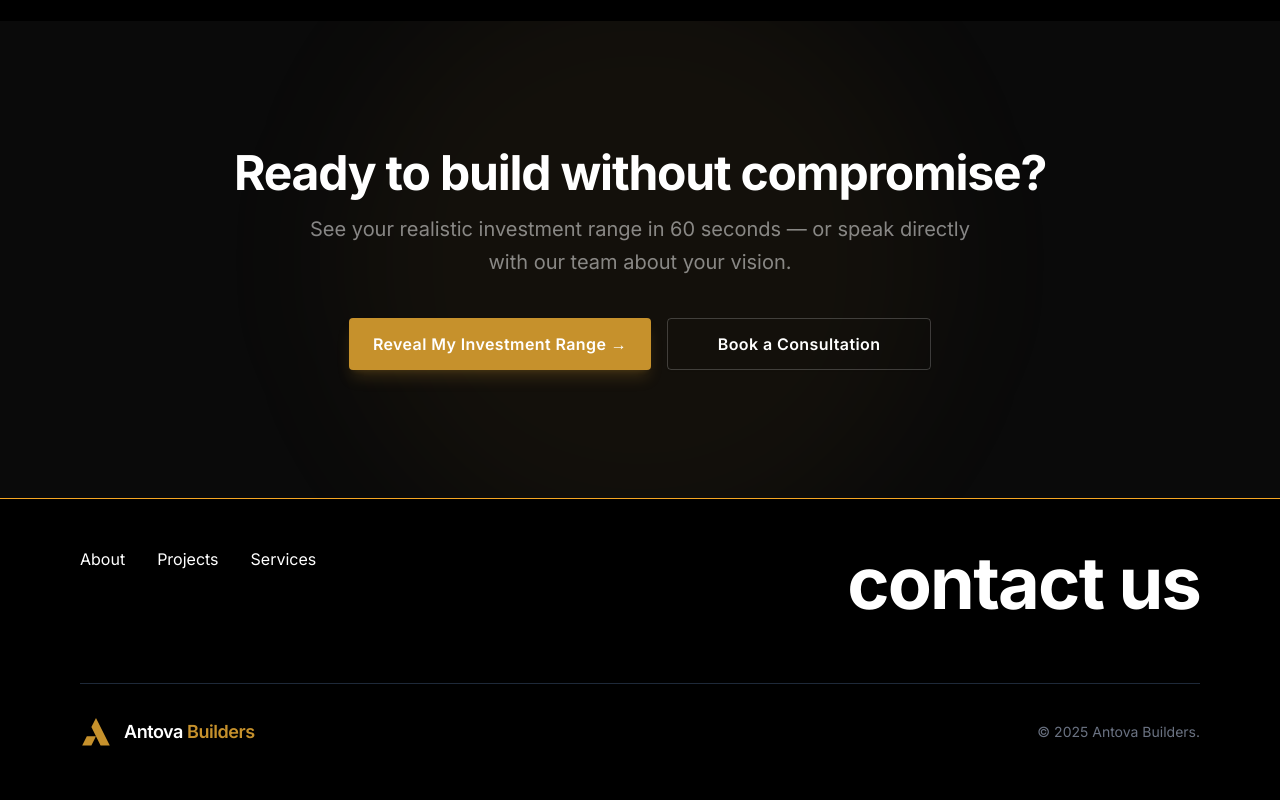
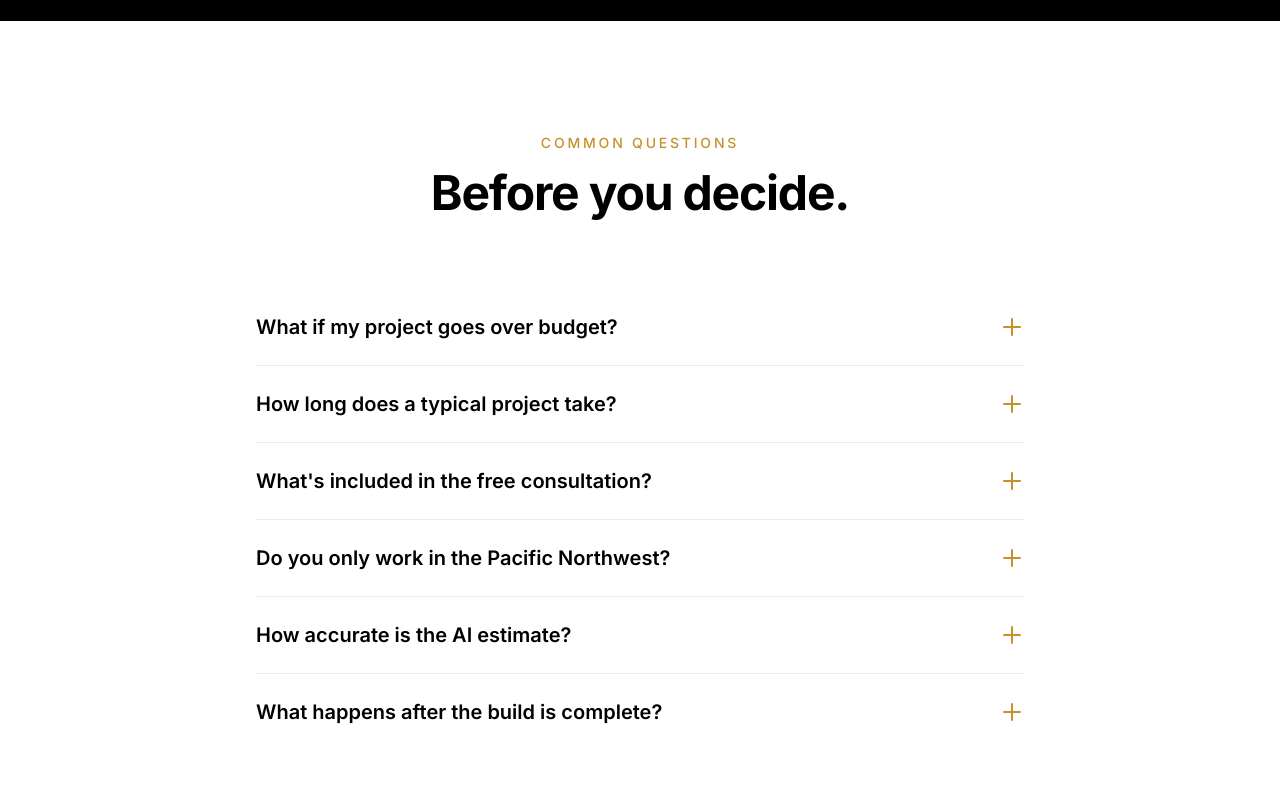
Before and after one commit to danjpm1/test6, a Next.js app: page / in a window 1280 px wide. Shown: the part 6800-7600 px from the top of the page. Built offline with nearby package versions, Linux system fonts and the light colour scheme.

Commit message:
Update page.tsx

```diff
--- a/app/page.tsx
+++ b/app/page.tsx
@@ -1092,6 +1092,100 @@ export default function AntovaBuilders() {
       {/* Google Reviews Section */}
       <GoogleReviewsSection />
 
+      {/* ━━━ FAQ — Objection-handling before the close ━━━ */}
+      <section className="py-20 lg:py-28 bg-white">
+        <div className="px-4 lg:px-8 xl:px-12 w-full max-w-[1800px] mx-auto">
+          <div className="max-w-3xl mx-auto">
+            <div className="text-center mb-14 lg:mb-18">
+              <p className="text-[#c6912c] font-medium tracking-[0.2em] uppercase text-sm mb-4">Common questions</p>
+              <h2 className="text-3xl md:text-4xl lg:text-5xl font-bold text-black tracking-tight">
+                Before you decide.
+              </h2>
+            </div>
+
+            <div className="divide-y divide-black/[0.08]">
+              {/* Q1 — Budget fear */}
+              <details className="group py-6">
+                <summary className="flex items-center justify-between cursor-pointer list-none">
+                  <h3 className="text-lg md:text-xl font-semibold text-black pr-8">What if my project goes over budget?</h3>
+                  <span className="text-[#c6912c] flex-shrink-0 transition-transform duration-200 group-open:rotate-45">
+                    <svg className="w-6 h-6" fill="none" stroke="currentColor" strokeWidth={2} viewBox="0 0 24 24"><path strokeLinecap="round" strokeLinejoin="round" d="M12 4v16m8-8H4" /></svg>
+                  </span>
+                </summary>
+                <p className="text-black/50 text-base leading-relaxed mt-4 pr-14">
+                  It won't. Our AI-powered scope analysis identifies cost variables before construction begins — not after. You'll receive a detailed investment range upfront, and we lock in pricing before breaking ground. In 150+ projects, our final costs have stayed within the original estimate.
+                </p>
+              </details>
+
+              {/* Q2 — Timeline fear */}
+              <details className="group py-6">
+                <summary className="flex items-center justify-between cursor-pointer list-none">
+                  <h3 className="text-lg md:text-xl font-semibold text-black pr-8">How long does a typical project take?</h3>
+                  <span className="text-[#c6912c] flex-shrink-0 transition-transform duration-200 group-open:rotate-45">
+                    <svg className="w-6 h-6" fill="none" stroke="currentColor" strokeWidth={2} viewBox="0 0 24 24"><path strokeLinecap="round" strokeLinejoin="round" d="M12 4v16m8-8H4" /></svg>
+                  </span>
+                </summary>
+                <p className="text-black/50 text-base leading-relaxed mt-4 pr-14">
+                  Timelines vary by scope — a major renovation typically runs 3–6 months, while a custom home build is 8–14 months. We provide a detailed construction timeline during your free consultation, and we've maintained a 98% on-time delivery rate across all projects.
+                </p>
+              </details>
+
+              {/* Q3 — Consultation commitment */}
+              <details className="group py-6">
+                <summary className="flex items-center justify-between cursor-pointer list-none">
+                  <h3 className="text-lg md:text-xl font-semibold text-black pr-8">What's included in the free consultation?</h3>
+                  <span className="text-[#c6912c] flex-shrink-0 transition-transform duration-200 group-open:rotate-45">
+                    <svg className="w-6 h-6" fill="none" stroke="currentColor" strokeWidth={2} viewBox="0 0 24 24"><path strokeLinecap="round" strokeLinejoin="round" d="M12 4v16m8-8H4" /></svg>
+                  </span>
+                </summary>
+                <p className="text-black/50 text-base leading-relaxed mt-4 pr-14">
+                  A 45-minute session with your project team where we walk through your vision, review your AI estimate in detail, discuss materials and design options, and provide a preliminary timeline. You'll leave with a clear understanding of scope, investment, and next steps — with zero obligation to proceed.
+                </p>
+              </details>
+
+              {/* Q4 — Location */}
+              <details className="group py-6">
+                <summary className="flex items-center justify-between cursor-pointer list-none">
+                  <h3 className="text-lg md:text-xl font-semibold text-black pr-8">Do you only work in the Pacific Northwest?</h3>
+                  <span className="text-[#c6912c] flex-shrink-0 transition-transform duration-200 group-open:rotate-45">
+                    <svg className="w-6 h-6" fill="none" stroke="currentColor" strokeWidth={2} viewBox="0 0 24 24"><path strokeLinecap="round" strokeLinejoin="round" d="M12 4v16m8-8H4" /></svg>
+                  </span>
+                </summary>
+                <p className="text-black/50 text-base leading-relaxed mt-4 pr-14">
+                  Our primary service area covers the Inland Northwest — Eastern Washington, Northern Idaho, and surrounding regions. For select projects outside this area, we offer consulting and project management services. Use the estimator to start, and we'll discuss logistics during your consultation.
+                </p>
+              </details>
+
+              {/* Q5 — AI trust */}
+              <details className="group py-6">
+                <summary className="flex items-center justify-between cursor-pointer list-none">
+                  <h3 className="text-lg md:text-xl font-semibold text-black pr-8">How accurate is the AI estimate?</h3>
+                  <span className="text-[#c6912c] flex-shrink-0 transition-transform duration-200 group-open:rotate-45">
+                    <svg className="w-6 h-6" fill="none" stroke="currentColor" strokeWidth={2} viewBox="0 0 24 24"><path strokeLinecap="round" strokeLinejoin="round" d="M12 4v16m8-8H4" /></svg>
+                  </span>
+                </summary>
+                <p className="text-black/50 text-base leading-relaxed mt-4 pr-14">
+                  The online estimator provides a realistic investment range based on project type, size, and regional data. It's designed to give you directional clarity — not a final quote. During your consultation, we refine the numbers with site-specific details, material selections, and your exact specifications to produce a precise, locked-in estimate.
+                </p>
+              </details>
+
+              {/* Q6 — Post-build warranty */}
+              <details className="group py-6">
+                <summary className="flex items-center justify-between cursor-pointer list-none">
+                  <h3 className="text-lg md:text-xl font-semibold text-black pr-8">What happens after the build is complete?</h3>
+                  <span className="text-[#c6912c] flex-shrink-0 transition-transform duration-200 group-open:rotate-45">
+                    <svg className="w-6 h-6" fill="none" stroke="currentColor" strokeWidth={2} viewBox="0 0 24 24"><path strokeLinecap="round" strokeLinejoin="round" d="M12 4v16m8-8H4" /></svg>
+                  </span>
+                </summary>
+                <p className="text-black/50 text-base leading-relaxed mt-4 pr-14">
+                  We don't disappear after the final walkthrough. Every Antova project includes a comprehensive warranty and a dedicated point of contact for any post-construction needs. Many of our clients return for additional projects — that's why our satisfaction rate is 98%.
+                </p>
+              </details>
+            </div>
+          </div>
+        </div>
+      </section>
+
       {/* ━━━ FINAL CTA — Strong close for convinced visitors ━━━ */}
       <section className="py-24 lg:py-32 bg-[#0a0a0a] relative overflow-hidden">
         <div className="absolute top-1/2 left-1/2 -translate-x-1/2 -translate-y-1/2 w-[600px] h-[600px] bg-[#c6912c]/5 rounded-full blur-3xl pointer-events-none" />
```
